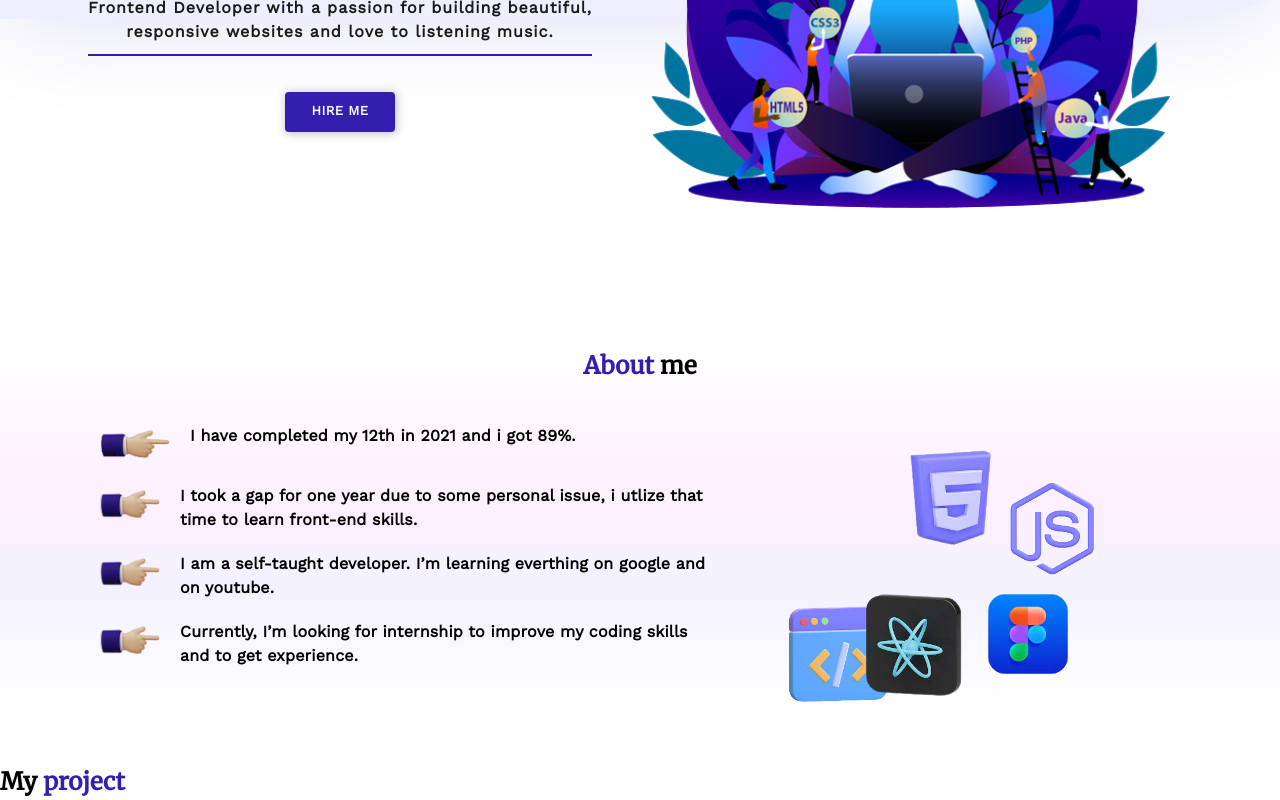
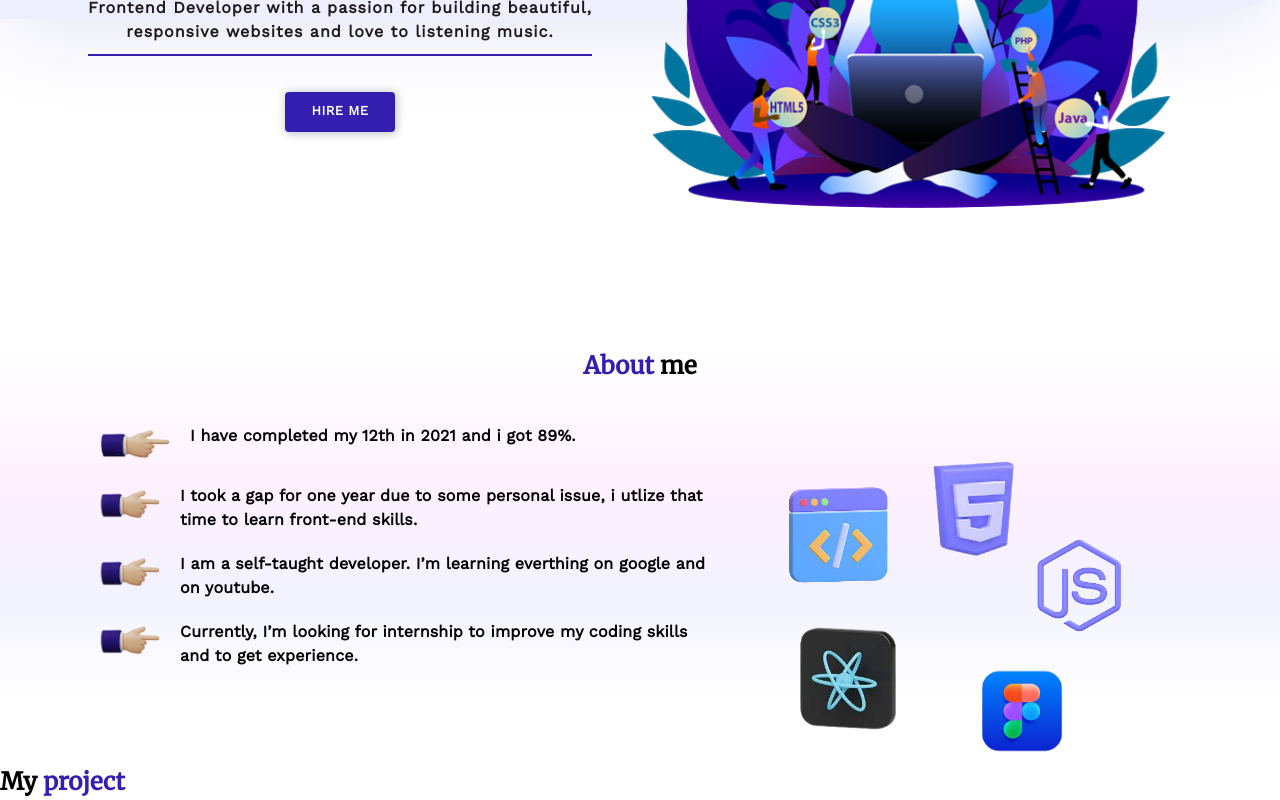
Before and after one commit to NidhiSharma63/portfolio, a React (Create React App) app: page / in a window 1280 px wide. Shown: the part 361-1161 px from the top of the page. Built offline with nearby package versions, Linux system fonts and the light colour scheme.

Commit message:
Animation set to all images

```diff
--- a/src/App.css
+++ b/src/App.css
@@ -75,17 +75,33 @@ body{
     background: rgb(131,58,180);
     background: linear-gradient(180deg, rgba(131,58,180,0) 0%, rgba(203,38,231,0.03125) 18%, rgba(235,29,253,0.06486344537815125) 39%, rgba(78,69,252,0.07046568627450978) 67%, rgba(78,69,252,0) 96%);
 }
-.html{
-    animation-name: htmlAnim;
+.htmlImg,
+.cssImg,
+.jsImg,
+.reactImg,
+.figmaImg{
     animation-duration: 7s;
     animation-iteration-count: infinite;
     animation-timing-function: linear;
 }
-
+.htmlImg{
+    /* animation-name: htmlAnim; */
+}
+.cssImg{
+    /* animation-name: cssAnim; */
+}
+.jsImg{
+    /* animation-name: jsAnim; */
+}
+.figmaImg{
+    /* animation-name: figmaAnim; */
+}
+.reactImg{
+    animation-name: reactAnim;
+}
 @keyframes htmlAnim {
     0% {
-        /* transform: translate3d(10px, 10px, 0); */
-        transform: translate3d(0px, -29px, 0px);
+        transform: translate3d(-3px, -29px, 0px);
     }
     25%{
         transform: translate3d(236px, -29px, 0px);
@@ -98,6 +114,78 @@ body{
         transform: translate3d(0px, 149px, 0px);
     }
     100%{
-        transform: translate3d(0px, 0px, 0px);
+        transform: translate3d(-3px, -29px, 0px);
     }
 }
+@keyframes cssAnim {
+    0% {
+        transform: translate3d(133px, 0px, 0px);
+    }
+    25%{
+        transform: translate3d(133px, 182px, 0px);
+    }
+    50%{
+        transform: translate3d(-121px, 182px, 0px);
+
+    }
+    75%{
+        transform: translate3d(-121px, 0px, 0px);
+    }
+    100%{
+        transform: translate3d(133px, 0px, 0px);
+    }
+}
+@keyframes jsAnim {
+    0% {
+        transform: translate3d(10px, 158px, 0px);
+    }
+    25%{
+        transform: translate3d(-200px, 158px, 0px);
+    }
+    50%{
+        transform: translate3d(-200px, -44px, 0px);
+
+    }
+    75%{
+        transform: translate3d(0px, -44px, 0px);
+    }
+    100%{
+        transform: translate3d(10px, 158px, 0px);
+    }
+}
+@keyframes figmaAnim {
+    0% {
+        transform: translate3d(-184px, 0px, 0px);
+    }
+    25%{
+        transform: translate3d(-184px, -209px, 0px);
+    }
+    50%{
+        transform: translate3d(53px, -209px, 0px);
+
+    }
+    75%{
+        transform: translate3d(53px, -7px, 0px);
+    }
+    100%{
+        transform: translate3d(-184px, 0px, 0px);
+    }
+}
+@keyframes reactAnim {
+     0% {
+        transform: translate3d(-46px, -149px, 0px);
+    }
+    25%{
+        transform: translate3d(225px, -149px, 0px);
+    }
+    50%{
+        transform: translate3d(225px, 39px, 0px);
+
+    }
+    75%{
+        transform: translate3d(-13px, 39px, 0px);
+    }
+    100%{
+        transform: translate3d(-46px, -149px, 0px);
+    }
+}
--- a/src/components/About.jsx
+++ b/src/components/About.jsx
@@ -87,7 +87,7 @@ const About = () => {
           <Box>
             {/* <Box> */}
             <Box
-              className='html'
+              className='htmlImg'
               position='relative'
               component='img'
               left='60px'
@@ -99,40 +99,46 @@ const About = () => {
               src={html}
             />
             <Box
+              className='cssImg'
               position='relative'
               component='img'
-              left='50px'
-              top='20px'
+              left='76px'
+              top='31px'
               sx={{
                 width:'130px',
+                transform: 'translateX(-3px)',
               }}
               src={css2}
             />
             <Box
+              className='jsImg'
               position='relative'
               component='img'
-              left= '20px'
-              top= '50px'
+              left= '37px'
+              top= '100px'
               sx={{
                 width:'130px',
+                transform: 'translate(10px,7px)',
               }}
               src={js}
             />
             <Box
+              className='reactImg'
               position='relative'
               component='img'
-              left='130px'
-              top='0px'
+              left='84px'
+              top='32px'
               sx={{
                 width:'130px',
               }}
               src={react}
             />
             <Box
+              className='figmaImg'
               position='relative'
               component='img'
-              left='100px'
-              top='5px'
+              left='94px'
+              top='82px'
               sx={{
                 width:'160px',
               }}
```
